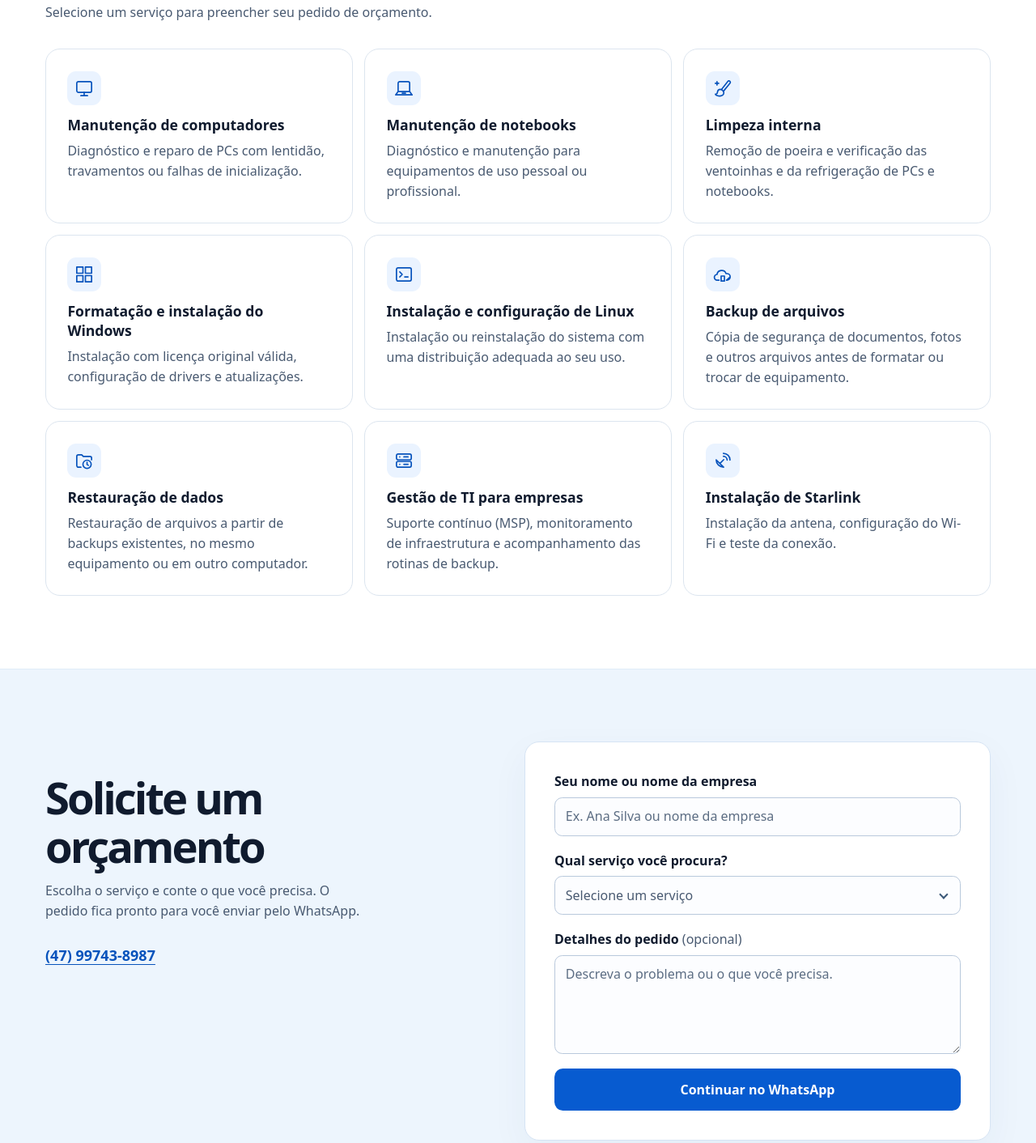
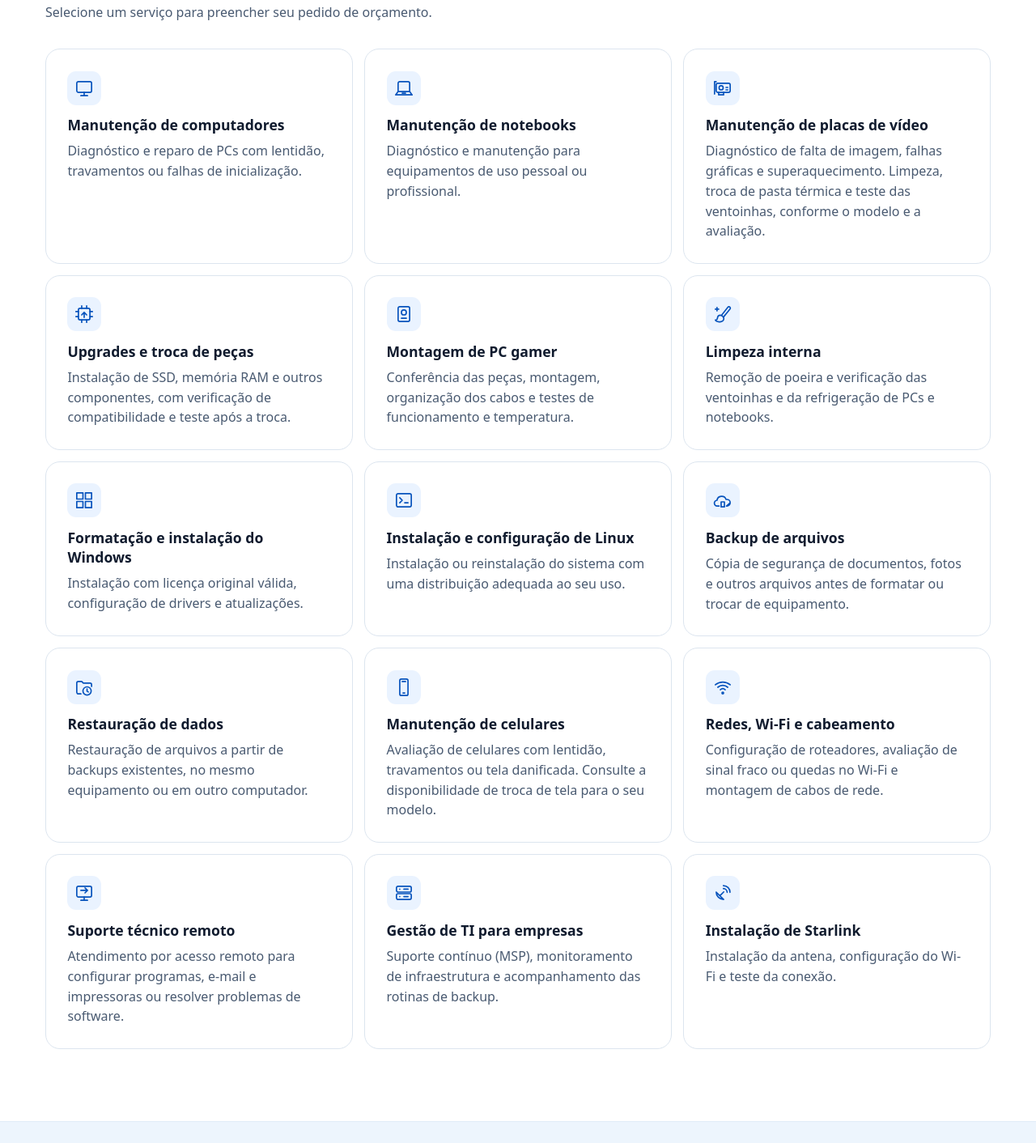
Before and after one commit to belltisolutions/belltisolutions.github.io, a plain HTML site: page public/index.html in a window 1280 px wide. Shown: the part 848-2260 px from the top of the page at 81% size. Drawn offline with Linux system fonts and the light colour scheme; no server answers.

Commit message:
Ampliacao de servicos

```diff
--- a/public/index.html
+++ b/public/index.html
@@ -3,7 +3,7 @@
 <head>
   <meta charset="utf-8">
   <meta name="viewport" content="width=device-width, initial-scale=1">
-  <meta name="description" content="Manutenção de computadores e notebooks, formatação Windows e Linux, backup, suporte de TI para empresas e instalação de Starlink em Gaspar e região. Orçamento pelo WhatsApp.">
+  <meta name="description" content="Manutenção de PCs, notebooks e placas de vídeo, upgrades, redes Wi-Fi, suporte de TI e instalação de Starlink em Gaspar e região. Orçamento pelo WhatsApp.">
   <meta name="theme-color" content="#101b2e">
   <title>Bell Soluções em Tecnologia | Assistência Técnica e Suporte de TI em Gaspar/SC</title>
   <!-- Geolocalização -->
@@ -40,6 +40,12 @@
   ],
   "serviceType": [
     "Manutenção de computadores e notebooks",
+    "Manutenção de placas de vídeo",
+    "Upgrade de SSD, memória e componentes",
+    "Montagem de PC gamer",
+    "Manutenção de celulares",
+    "Configuração de redes e Wi-Fi",
+    "Suporte técnico remoto",
     "Suporte de TI para empresas",
     "Instalação de Starlink",
     "Backup em nuvem e local",
@@ -70,7 +76,7 @@
       <div class="shell hero__inner">
         <div class="hero__copy">
           <h1 id="titulo-principal">Assistência técnica <span>e suporte de TI</span></h1>
-          <p>Manutenção de PCs e notebooks, suporte de TI para empresas e instalação de Starlink.</p>
+          <p>Manutenção de PCs, notebooks e placas de vídeo. Redes, Starlink e suporte de TI para empresas em Gaspar e região.</p>
           <div class="hero__actions">
             <a class="button button--light" href="#orcamento">Solicitar orçamento</a>
             <a class="hero__services" href="#servicos">Ver serviços</a>
@@ -109,6 +115,32 @@
             </svg>
             <h3>Manutenção de notebooks</h3>
             <p>Diagnóstico e manutenção para equipamentos de uso pessoal ou profissional.</p>
+          </a>
+          <a class="service-card" href="#orcamento" data-service="placas-de-video">
+            <svg class="service-card__icon" viewBox="0 0 24 24" width="24" height="24" aria-hidden="true" focusable="false">
+              <rect x="4" y="6" width="17" height="11" rx="2"/>
+              <path d="M4 4H2v15m5-2v3h6v-3m3-6h2m-2 3h2"/>
+              <circle cx="10" cy="11.5" r="2.5"/>
+            </svg>
+            <h3>Manutenção de placas de vídeo</h3>
+            <p>Diagnóstico de falta de imagem, falhas gráficas e superaquecimento. Limpeza, troca de pasta térmica e teste das ventoinhas, conforme o modelo e a avaliação.</p>
+          </a>
+          <a class="service-card" href="#orcamento" data-service="upgrades">
+            <svg class="service-card__icon" viewBox="0 0 24 24" width="24" height="24" aria-hidden="true" focusable="false">
+              <rect x="5" y="5" width="14" height="14" rx="2"/>
+              <path d="M9 2v3m6-3v3M9 19v3m6-3v3M2 9h3m-3 6h3m14-6h3m-3 6h3m-13-2 3-3 3 3m-3-3v6"/>
+            </svg>
+            <h3>Upgrades e troca de peças</h3>
+            <p>Instalação de SSD, memória RAM e outros componentes, com verificação de compatibilidade e teste após a troca.</p>
+          </a>
+          <a class="service-card" href="#orcamento" data-service="pc-gamer">
+            <svg class="service-card__icon" viewBox="0 0 24 24" width="24" height="24" aria-hidden="true" focusable="false">
+              <rect x="5" y="3" width="14" height="18" rx="2"/>
+              <circle cx="12" cy="10" r="3"/>
+              <path d="M9 17h6"/>
+            </svg>
+            <h3>Montagem de PC gamer</h3>
+            <p>Conferência das peças, montagem, organização dos cabos e testes de funcionamento e temperatura.</p>
           </a>
           <a class="service-card" href="#orcamento" data-service="limpeza">
             <svg class="service-card__icon" viewBox="0 0 24 24" width="24" height="24" aria-hidden="true" focusable="false">
@@ -151,6 +183,30 @@
             <h3>Restauração de dados</h3>
             <p>Restauração de arquivos a partir de backups existentes, no mesmo equipamento ou em outro computador.</p>
           </a>
+          <a class="service-card" href="#orcamento" data-service="celulares">
+            <svg class="service-card__icon" viewBox="0 0 24 24" width="24" height="24" aria-hidden="true" focusable="false">
+              <rect x="7" y="2" width="10" height="20" rx="2"/>
+              <path d="M10 5h4m-3 14h2"/>
+            </svg>
+            <h3>Manutenção de celulares</h3>
+            <p>Avaliação de celulares com lentidão, travamentos ou tela danificada. Consulte a disponibilidade de troca de tela para o seu modelo.</p>
+          </a>
+          <a class="service-card" href="#orcamento" data-service="redes">
+            <svg class="service-card__icon" viewBox="0 0 24 24" width="24" height="24" aria-hidden="true" focusable="false">
+              <path d="M3 9a14 14 0 0 1 18 0M6 12a9 9 0 0 1 12 0m-9 3a4.5 4.5 0 0 1 6 0"/>
+              <circle cx="12" cy="19" r="1"/>
+            </svg>
+            <h3>Redes, Wi-Fi e cabeamento</h3>
+            <p>Configuração de roteadores, avaliação de sinal fraco ou quedas no Wi-Fi e montagem de cabos de rede.</p>
+          </a>
+          <a class="service-card" href="#orcamento" data-service="suporte-remoto">
+            <svg class="service-card__icon" viewBox="0 0 24 24" width="24" height="24" aria-hidden="true" focusable="false">
+              <rect x="3" y="4" width="18" height="13" rx="2"/>
+              <path d="M12 17v4m-4 0h8M8 9h8m-3-3 3 3-3 3"/>
+            </svg>
+            <h3>Suporte técnico remoto</h3>
+            <p>Atendimento por acesso remoto para configurar programas, e-mail e impressoras ou resolver problemas de software.</p>
+          </a>
           <a class="service-card" href="#orcamento" data-service="msp">
             <svg class="service-card__icon" viewBox="0 0 24 24" width="24" height="24" aria-hidden="true" focusable="false">
               <rect x="3" y="4" width="18" height="7" rx="2"/>
@@ -189,9 +245,12 @@
             <label for="servico">Qual serviço você procura?</label>
             <select id="servico" name="servico" required>
               <option value="" disabled selected>Selecione um serviço</option>
-              <optgroup label="Computadores e notebooks">
+              <optgroup label="Computadores e componentes">
                 <option value="computadores">Manutenção de computadores</option>
                 <option value="notebooks">Manutenção de notebooks</option>
+                <option value="placas-de-video">Manutenção de placas de vídeo</option>
+                <option value="upgrades">Upgrades e troca de peças</option>
+                <option value="pc-gamer">Montagem de PC gamer</option>
                 <option value="limpeza">Limpeza interna</option>
                 <option value="windows">Formatação e instalação do Windows</option>
                 <option value="linux">Instalação e configuração de Linux</option>
@@ -200,9 +259,14 @@
                 <option value="backup">Backup de arquivos</option>
                 <option value="restauracao">Restauração de dados</option>
               </optgroup>
-              <optgroup label="Infraestrutura e conexão">
+              <optgroup label="Redes e conexão">
+                <option value="redes">Redes, Wi-Fi e cabeamento</option>
+                <option value="starlink">Instalação de Starlink</option>
+              </optgroup>
+              <optgroup label="Suporte técnico">
+                <option value="suporte-remoto">Suporte técnico remoto</option>
                 <option value="msp">Gestão de TI para empresas (MSP)</option>
-                <option value="starlink">Instalação de Starlink</option>
+                <option value="celulares">Manutenção de celulares</option>
               </optgroup>
             </select>
           </div>
```
